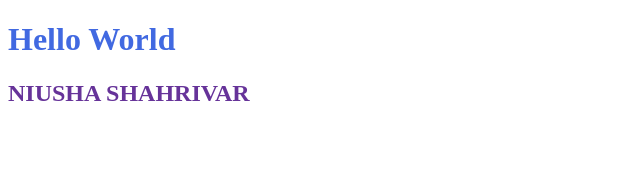
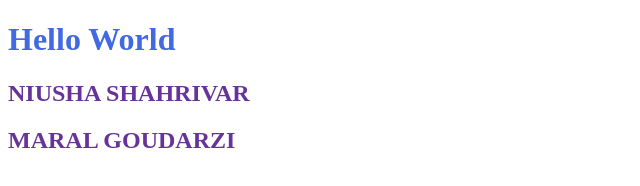
Before and after one commit to ItzNiusha/test-gitproject, a plain HTML site: page index.html in a window 1280 px wide. Shown: the whole page, without its empty margins (0-640 px from the left). Drawn offline with Linux system fonts and the light colour scheme.

Commit message:
added name

```diff
--- a/index.html
+++ b/index.html
@@ -12,6 +12,8 @@
 <body>
     <h1>Hello World</h1>
     <h2>NIUSHA SHAHRIVAR</h2>
+    <h2>MARAL GOUDARZI</h2>
+
 </body>
 
 </html>
```
